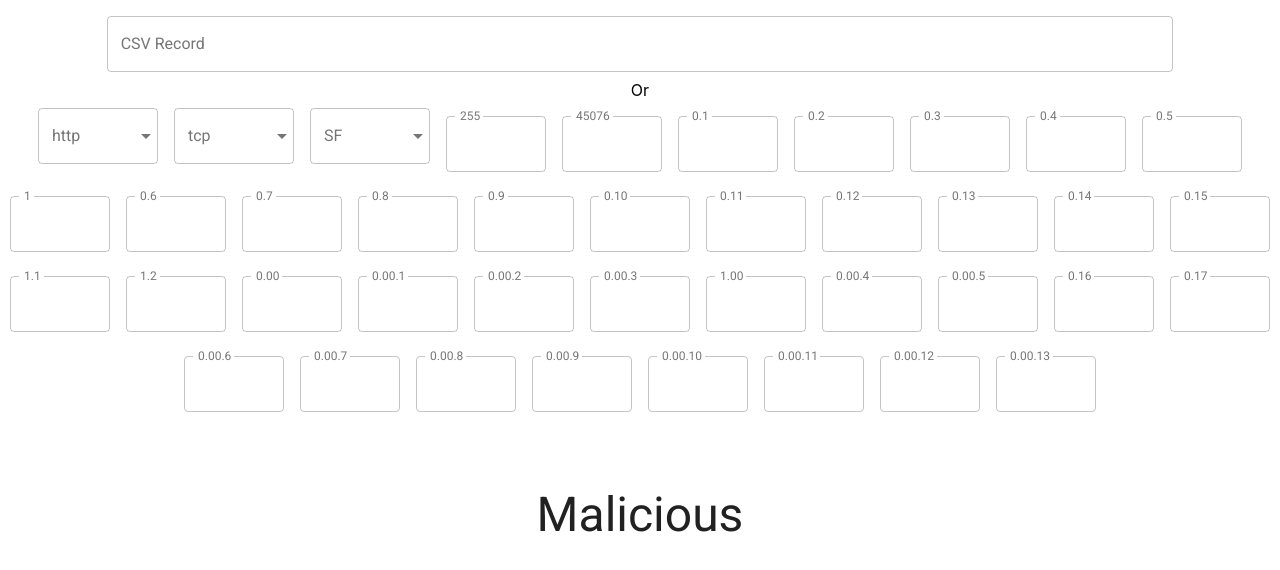
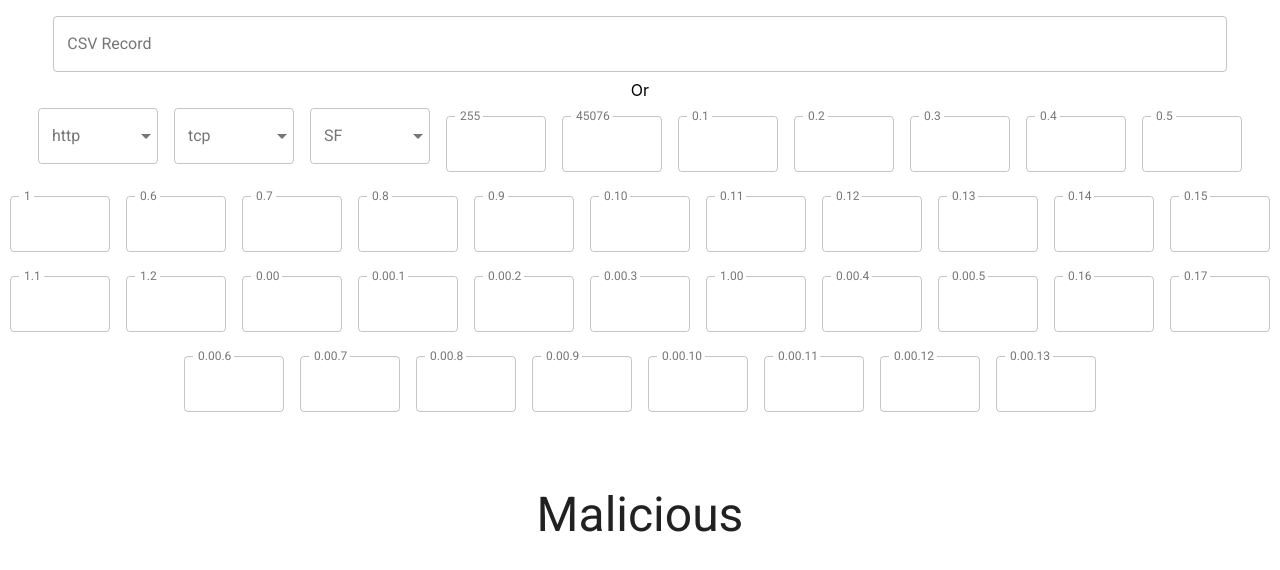
Before and after one commit to sapienscube/intrusion-detection-system-web-client, a React (Create React App) app: page / in a window 1280 px wide. Shown: the top 570 px of the page. Built offline with nearby package versions, Linux system fonts and the light colour scheme.

Commit message:
Space placeholder string in CSVRecord

```diff
--- a/src/CSVRecord.js
+++ b/src/CSVRecord.js
@@ -8,13 +8,13 @@ const styles = {
 };
 
 const placeholder =
-  "0,tcp,http,SF,184,124,0,0,0,0,0,1,0,0,0,0,0,0,0,0,0,0,1,1,0.00,0.00,0.00,0.00,1.00,0.00,0.00,10,10,1.00,0.00,0.10,0.00,0.00,0.00,0.00,0.00";
+  "0, tcp, http, SF, 184, 124, 0, 0, 0, 0, 0, 1, 0, 0, 0, 0, 0, 0, 0, 0, 0, 0, 1, 1, 0.00, 0.00, 0.00, 0.00, 1.00, 0.00, 0.00, 10, 10, 1.00, 0.00, 0.10, 0.00, 0.00, 0.00, 0.00, 0.00";
 
 function CSVRecord(props) {
   const { classes } = props;
   return (
     <Grid container justify="center">
-      <Grid item sm={10}>
+      <Grid item sm={11}>
         <TextField
           id="outlined-with-placeholder"
           label="CSV Record"
```
